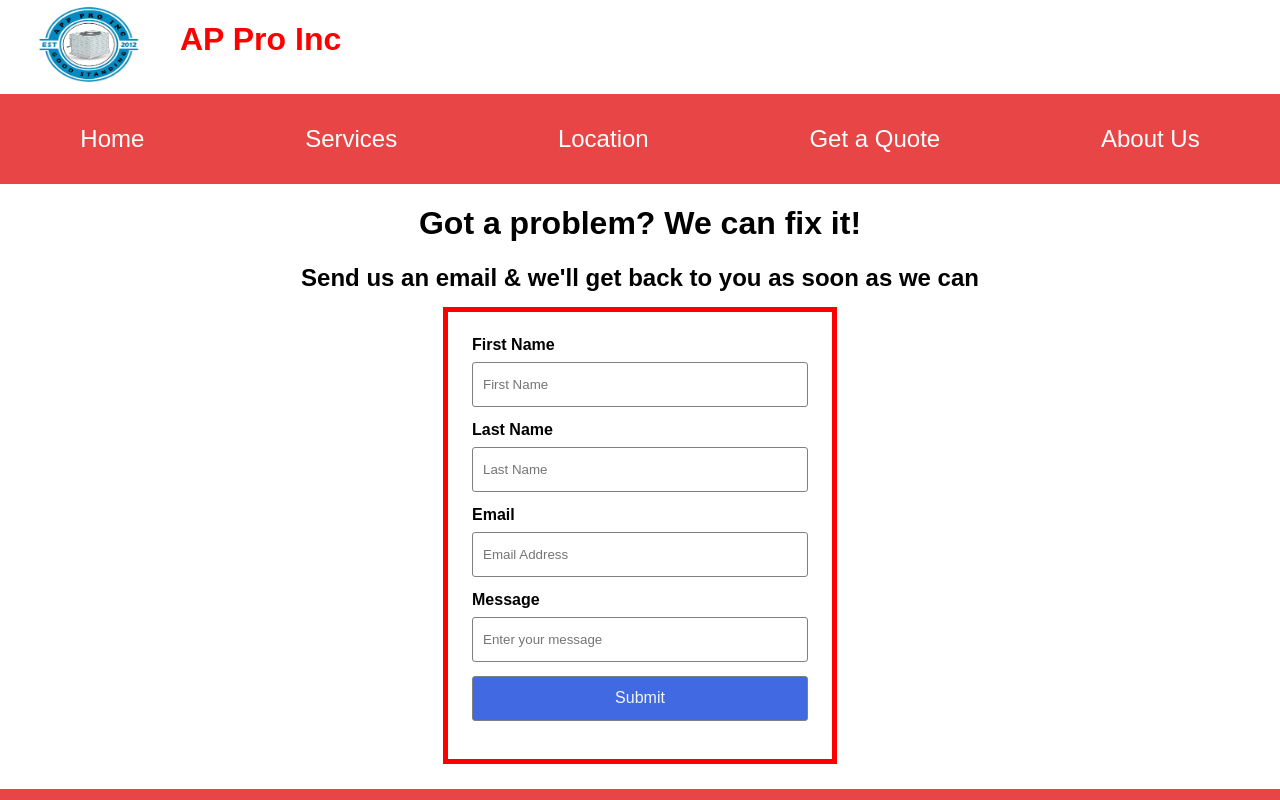
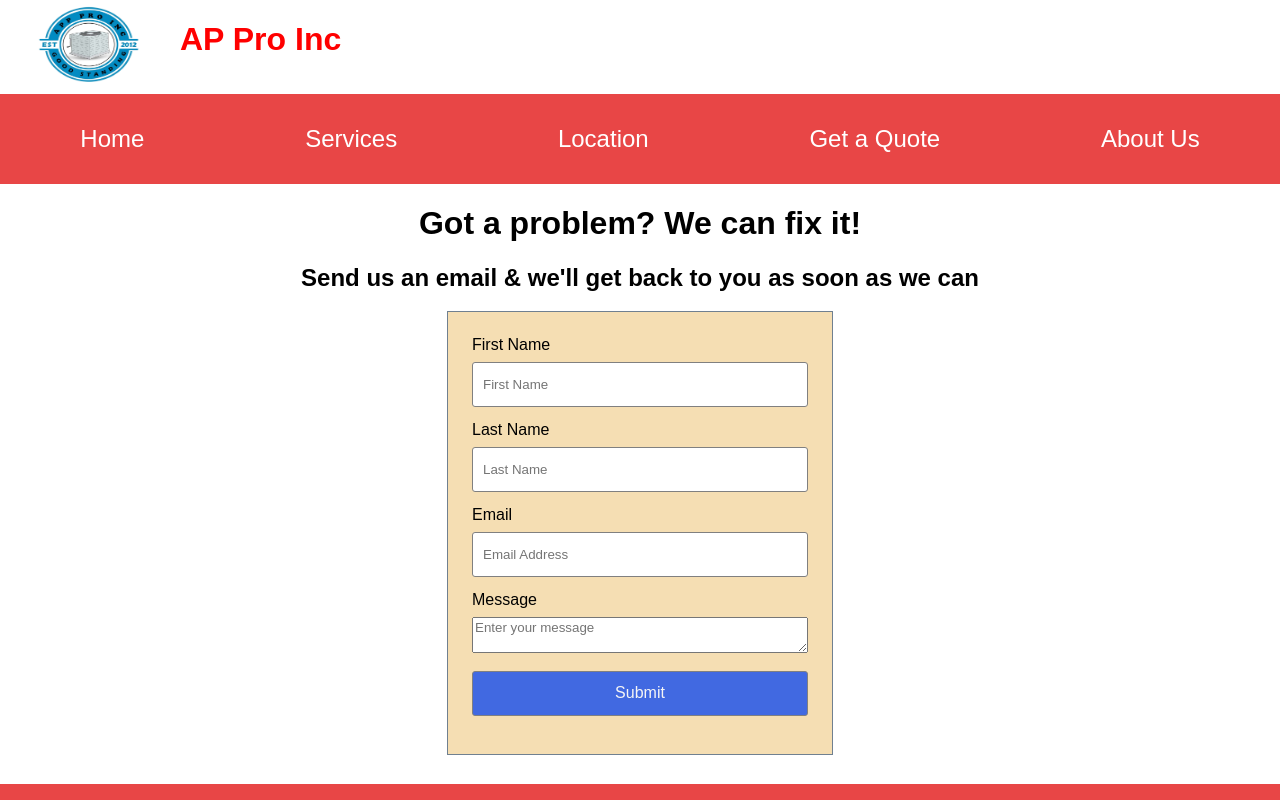
Before and after one commit to cod-cs-club/AC-Website, a Next.js app: page /Quote in a window 1280 px wide. Shown: the top 800 px of the page. Built offline with nearby package versions, Linux system fonts and the light colour scheme.

Commit message:
change to form

```diff
--- a/src/pages/Quote.jsx
+++ b/src/pages/Quote.jsx
@@ -37,7 +37,7 @@ export default function QuotePage(){
                         <label id="label-msg" for="msg">
                             <span>Message</span>
                         </label>
-                        <input id="msg" type="text" name="msg" placeholder="Enter your message" inputmode="text" required></input>
+                        <textarea id="msg" type="text" name="msg" placeholder="Enter your message" inputmode="text" required></textarea>
                     </fieldset>
                     <div class="submit-button">
                         <input class="submit" type="submit" value="Submit"></input>
--- a/src/styles/quoteStyles.css
+++ b/src/styles/quoteStyles.css
@@ -14,7 +14,7 @@ label {
     display: block;
     margin-bottom: 8px;
     font-size: 1rem;
-    font-weight: bold;
+    font-weight: 525;
 }
 
 input {
@@ -39,6 +39,12 @@ input:active {
     transition: none;
 }
 
+textarea{
+    width: 100%;
+    resize: vertical;
+    margin-bottom: 14px;
+}
+
 fieldset {
     margin: 0;
     padding: 0;
@@ -46,7 +52,8 @@ fieldset {
 }
 
 form {
-    outline: solid 5px red;
+    outline: solid 1px slategray;
+    background-color: wheat;
     width: 30%;
     margin: 0 auto;
     padding: 24px;
```
